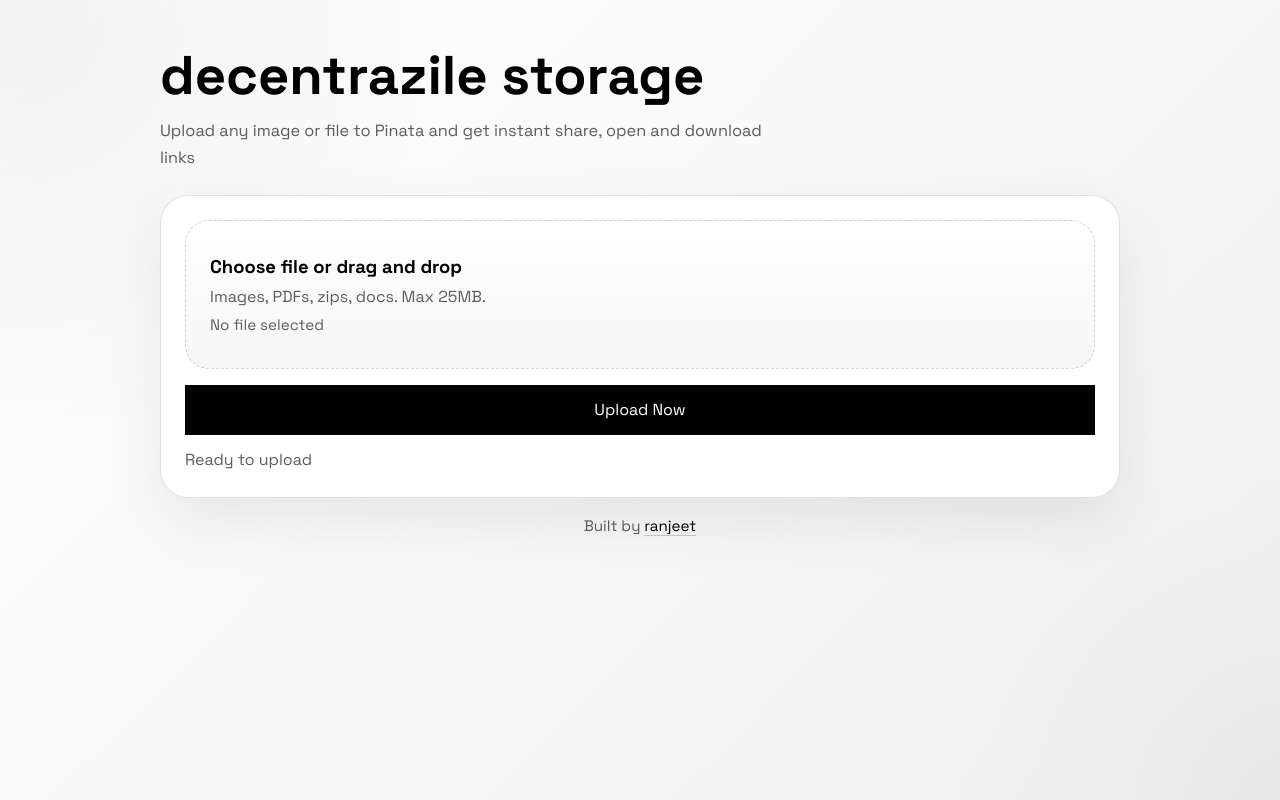
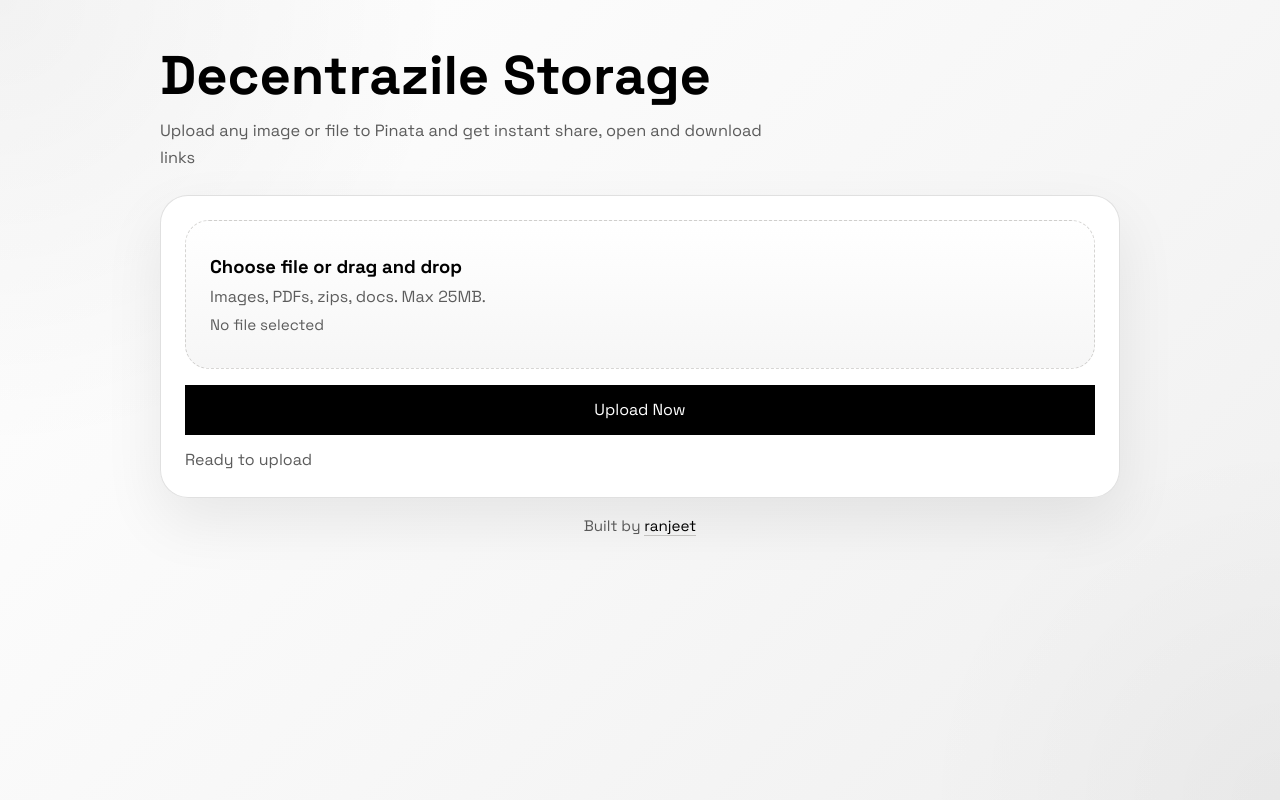
Before and after one commit to 0xranjeet/ranjeet-storage, a website: page public/index.html in a window 1280 px wide. Drawn offline with Linux system fonts and the light colour scheme.

Commit message:
Update index.html

```diff
--- a/public/index.html
+++ b/public/index.html
@@ -16,7 +16,7 @@
   <body>
     <main class="shell">
       <section class="hero">
-        <h1>decentrazile storage</h1>
+        <h1>Decentrazile Storage</h1>
         <p class="subtext">
           Upload any image or file to Pinata and get instant share, open and download links
         </p>
```
